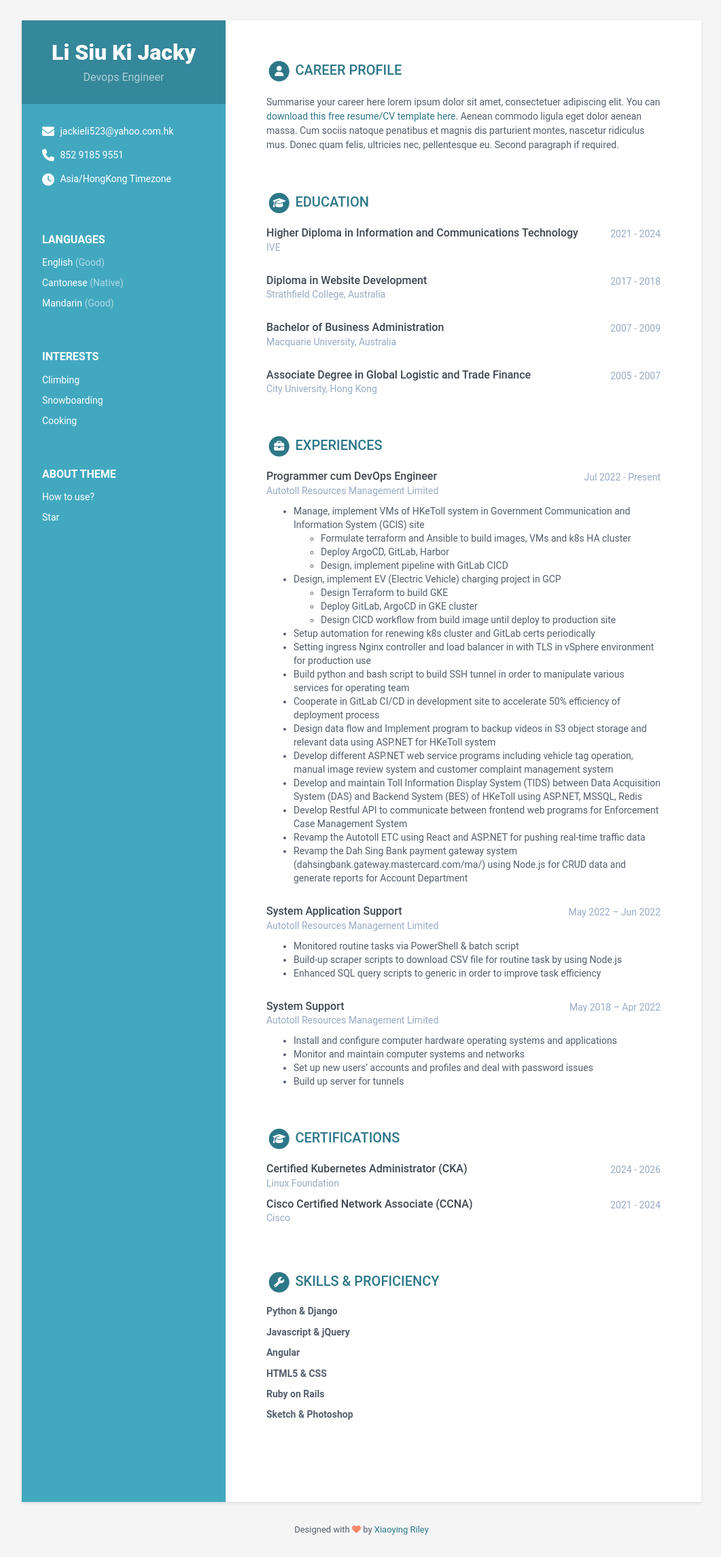
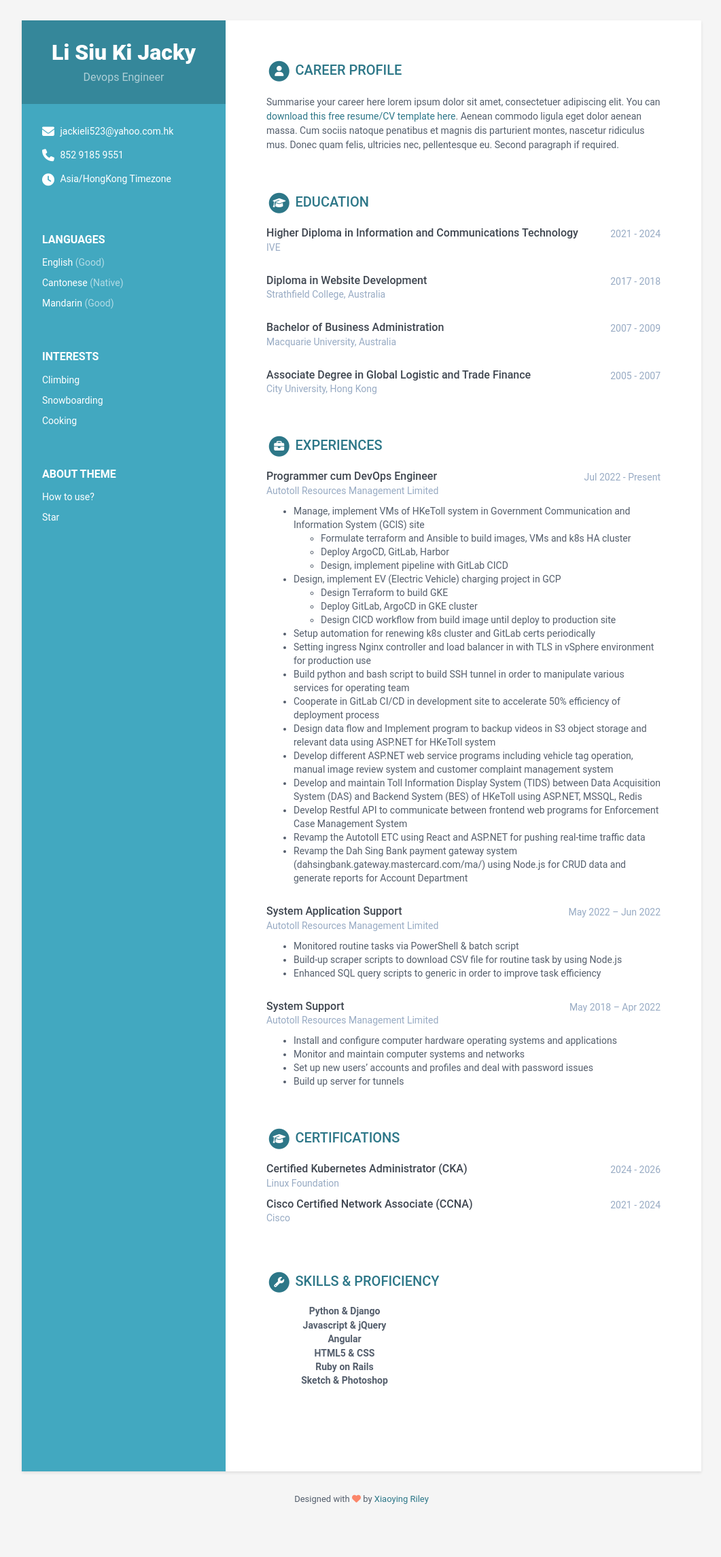
Before and after one commit to Ovvio2311/online-resume, a Jekyll site: the page built from index.html, in a window 1280 px wide. Shown: the whole page at 68% size, without its empty margins (108-1169 px from the left). Built offline with Jekyll 4.4.1, drawn with Linux system fonts in a browser that asks for light colours; after the commit the page ends 2246 px from its top, so only the background shows below that.

Commit message:
Update _base.scss

```diff
--- a/_sass/_base.scss
+++ b/_sass/_base.scss
@@ -260,13 +260,38 @@ p {
   }
 }
 
+// .skillset {
+//   .item {
+//     margin-bottom: 15px;
+//     overflow: hidden;
+//   }
+//   .level-title {
+//     font-size: 14px;
+//     margin-top: 0;
+//     margin-bottom: 12px;
+//   }
+//   .level-bar {
+//     height: 12px;
+//     background: $smoky-white;
+//   }
+//   .level-bar-inner {
+//     height: 12px;
+//     background: lighten($theme-color, 15%);
+//   }
+// }
+
 .skillset {
+  text-align: center;
   .item {
-    margin-bottom: 15px;
+    display: inline-block;
+    margin: 0 auto;
+    width: 500px;
+    //margin-bottom: 15px;
     overflow: hidden;
   }
   .level-title {
     font-size: 14px;
+
     margin-top: 0;
     margin-bottom: 12px;
   }
```
